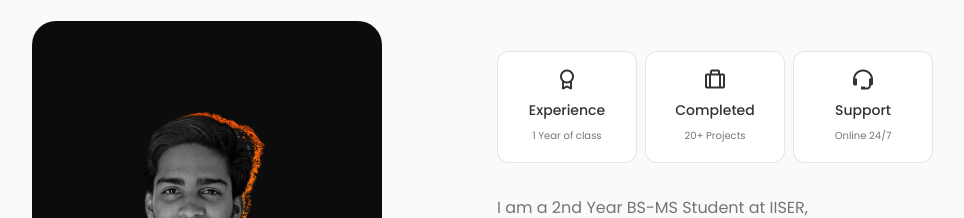
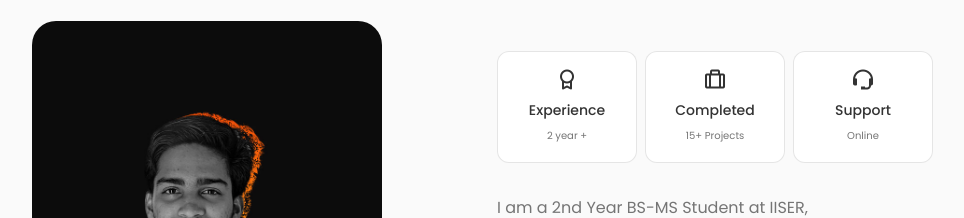
Before and after one commit to Rudraprsd/RudraPrasad, a React (Create React App) app: page / in a window 1280 px wide. Shown: the part 940-1158 px from the top of the page, without its empty margins (175-1139 px from the left). Built offline with nearby package versions, Linux system fonts and the light colour scheme.

Commit message:
info changed of about

```diff
--- a/src/components/about/Info.jsx
+++ b/src/components/about/Info.jsx
@@ -6,17 +6,17 @@ const Info = () => {
             <div className="about__box">
                 <i class="bx bx-award about__icon"></i>
                 <h3 className="about__title">Experience</h3>
-                <span className="about__subtitle">1 Year of class</span>
+                <span className="about__subtitle">2 year +</span>
             </div>
             <div className="about__box">
                 <i class="bx bx-briefcase-alt about__icon"></i>
                 <h3 className="about__title">Completed</h3>
-                <span className="about__subtitle">20+ Projects</span>
+                <span className="about__subtitle">15+ Projects</span>
             </div>
             <div className="about__box">
                 <i class="bx bx-support about__icon"></i>
                 <h3 className="about__title">Support</h3>
-                <span className="about__subtitle">Online 24/7</span>
+                <span className="about__subtitle">Online</span>
             </div>
         </div>
     )
```
